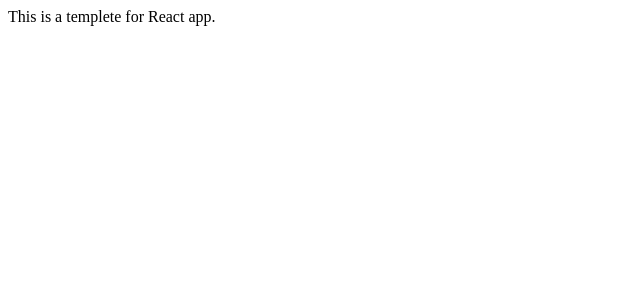
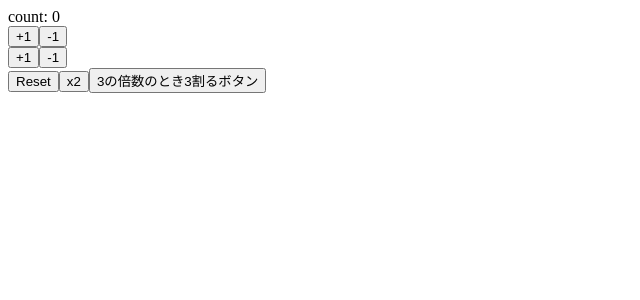
Before and after one commit to ChairoHack/react-hooks-tutorials, a React (Create React App) app: page / in a window 1280 px wide. Shown: the top 300 px of the page, without its empty margins (0-640 px from the left). Built offline with nearby package versions, Linux system fonts and the light colour scheme.

Commit message:
my first React Hook with useState

```diff
--- a/src/App.js
+++ b/src/App.js
@@ -1,7 +1,57 @@
-import React from "react";
+import React, { useState } from "react";
 
 const App = () => {
-  return <div>This is a templete for React app.</div>;
+  const initValue = 0;
+  const [count, setCount] = useState(initValue);
+
+  const increment = () => {
+    setCount(count + 1);
+  };
+
+  const decrement = () => {
+    setCount(count - 1);
+  };
+
+  const increment2 = () => {
+    setCount((previousCount) => previousCount + 1);
+  };
+
+  const decrement2 = () => {
+    setCount((previousCount) => previousCount - 1);
+  };
+
+  const reset = () => {
+    setCount(initValue);
+  };
+
+  const twice = () => {
+    setCount((previousCount) => previousCount * 2);
+  };
+
+  const oneThird = () => {
+    setCount((previousCount) => {
+      return previousCount % 3 === 0 ? previousCount / 3 : previousCount;
+    });
+  };
+
+  return (
+    <>
+      <div>count: {count}</div>
+      <div>
+        <button onClick={increment}>+1</button>
+        <button onClick={decrement}>-1</button>
+      </div>
+      <div>
+        <button onClick={increment2}>+1</button>
+        <button onClick={decrement2}>-1</button>
+      </div>
+      <div>
+        <button onClick={reset}>Reset</button>
+        <button onClick={twice}>x2</button>
+        <button onClick={oneThird}>3の倍数のとき3割るボタン</button>
+      </div>
+    </>
+  );
 };
 
 export default App;
```
